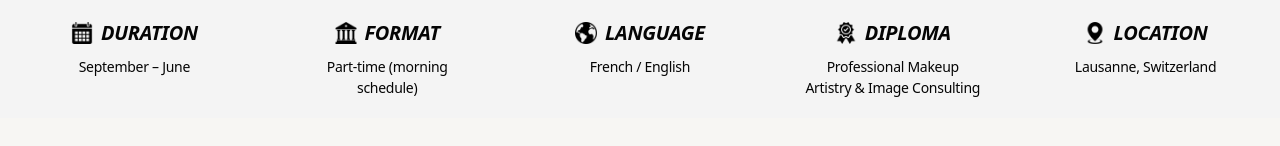
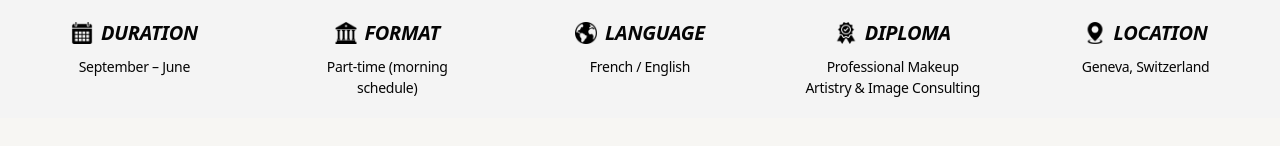
Before and after one commit to hugoc1944/m-art, a Next.js app: page /programs/professional-makeup-year-1 in a window 1280 px wide. Shown: the part 572-718 px from the top of the page. Built offline with nearby package versions, Linux system fonts and the light colour scheme.

Commit message:
Tweak on program location

```diff
--- a/src/components/programs/InfoBand.tsx
+++ b/src/components/programs/InfoBand.tsx
@@ -31,7 +31,7 @@ export default function InfoBand({ diploma }: InfoBandProps) {
     {
       icon: "/icons/location.png",
       label: "LOCATION",
-      value: "Lausanne, Switzerland",
+      value: "Geneva, Switzerland",
     },
   ];
 
```
